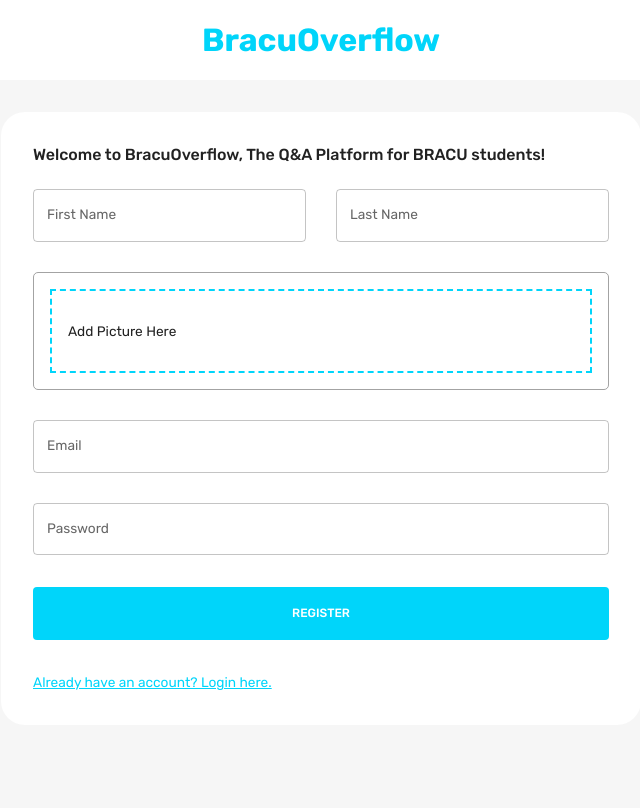
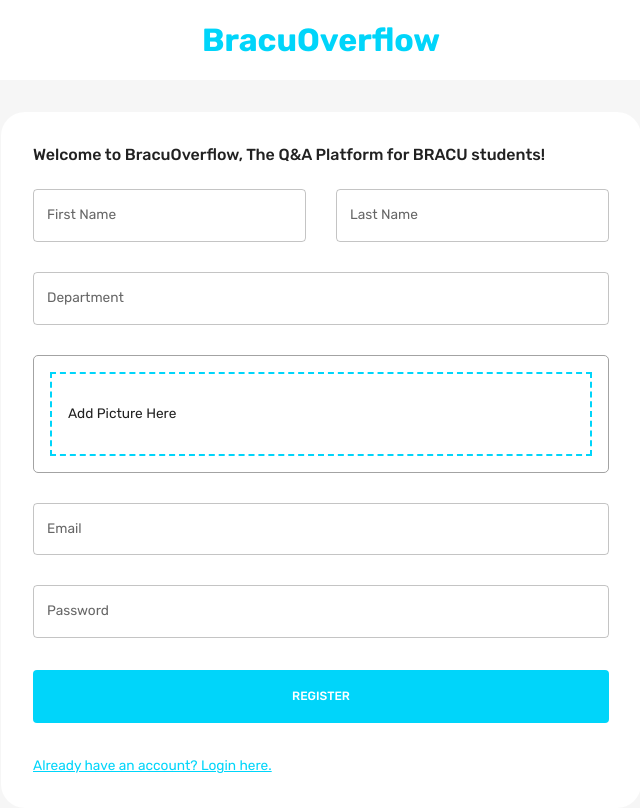
Before and after one commit to ShafakatArnob/BracuOverflow-QueryExchange-Platform, a React (Create React App) app in the folder client/: page / in a window 1280 px wide. Both pictures are taken after a click on the element "Don't have an account? Sign Up here.". Shown: the whole page, without its empty margins (319-959 px from the left). Built offline with nearby package versions, Linux system fonts and the light colour scheme.

Commit message:
auth modified

```diff
--- a/client/src/scenes/loginPage/Form.jsx
+++ b/client/src/scenes/loginPage/Form.jsx
@@ -17,6 +17,7 @@ const registerSchema = yup.object().shape({
     location: yup.string().required("required"),
     occupation: yup.string().required("required"),
     picture: yup.string().required("required"),
+    department: yup.string().required("required"),
 });
 
 const loginSchema = yup.object().shape({
@@ -32,6 +33,7 @@ const initialValuesRegister = {
     location: "",
     occupation: "",
     picture: "",
+    department: "",
 };
 
 const initialValuesLogin = {
@@ -55,7 +57,7 @@ const Form = () => {
         for(let value in values){
             formData.append(value, values[value]);
         }
-        // formData.append("picturePath", values.picture.name);
+        formData.append("picturePath", values.picture.name);
 
         const savedUserResponse = await fetch("http://localhost:3001/auth/register", {method: "POST", body: formData});
         const savedUser = await savedUserResponse.json();
@@ -125,6 +127,16 @@ const Form = () => {
                             error={Boolean(touched.lastName) && Boolean(errors.lastName)}
                             helperText={touched.lastName && errors.lastName}
                             sx={{ gridColumn: "span 2" }}
+                        />
+                        <TextField
+                        label="Department"
+                        onBlur={handleBlur}
+                        onChange={handleChange}
+                        value={values.department}
+                        name="department"
+                        error={Boolean(touched.department) && Boolean(errors.department)}
+                        helperText={touched.department && errors.department}
+                        sx={{ gridColumn: "span 4" }}
                         />
 
                         <Box gridColumn="span 4" border={`1px solid ${palette.neutral.medium}`} borderRadius="5px" p="1rem">
```
Also changed, not shown: 2 other files (tests, documents, lock files or other folders).
